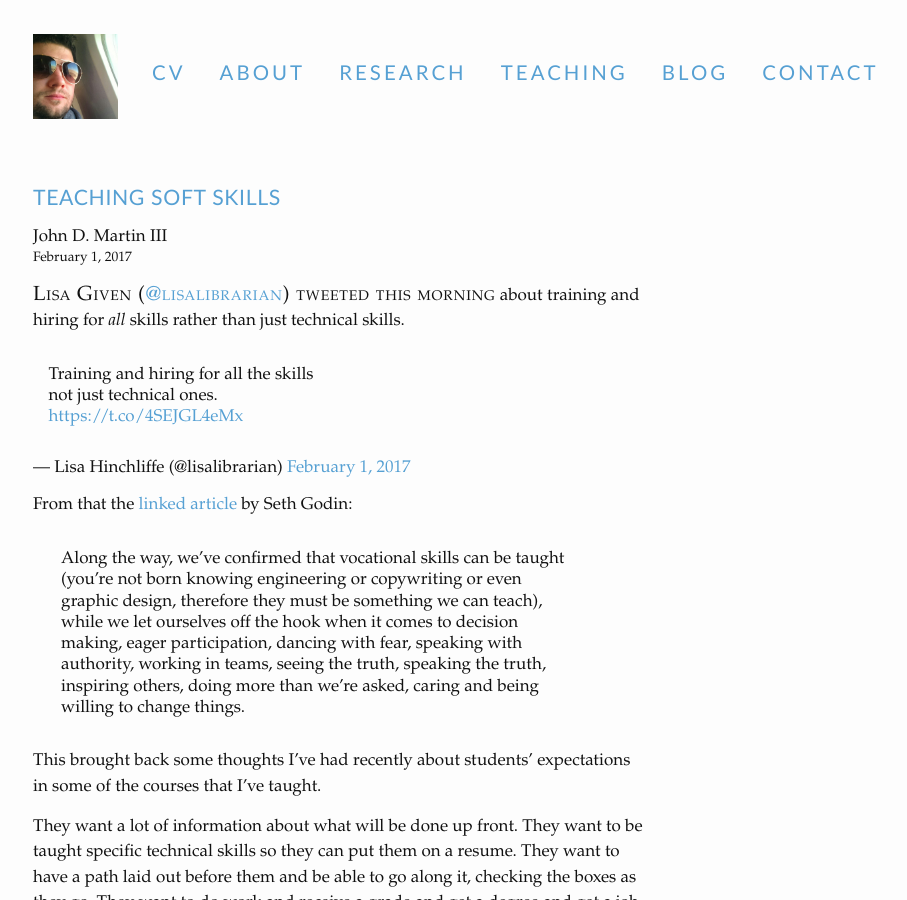
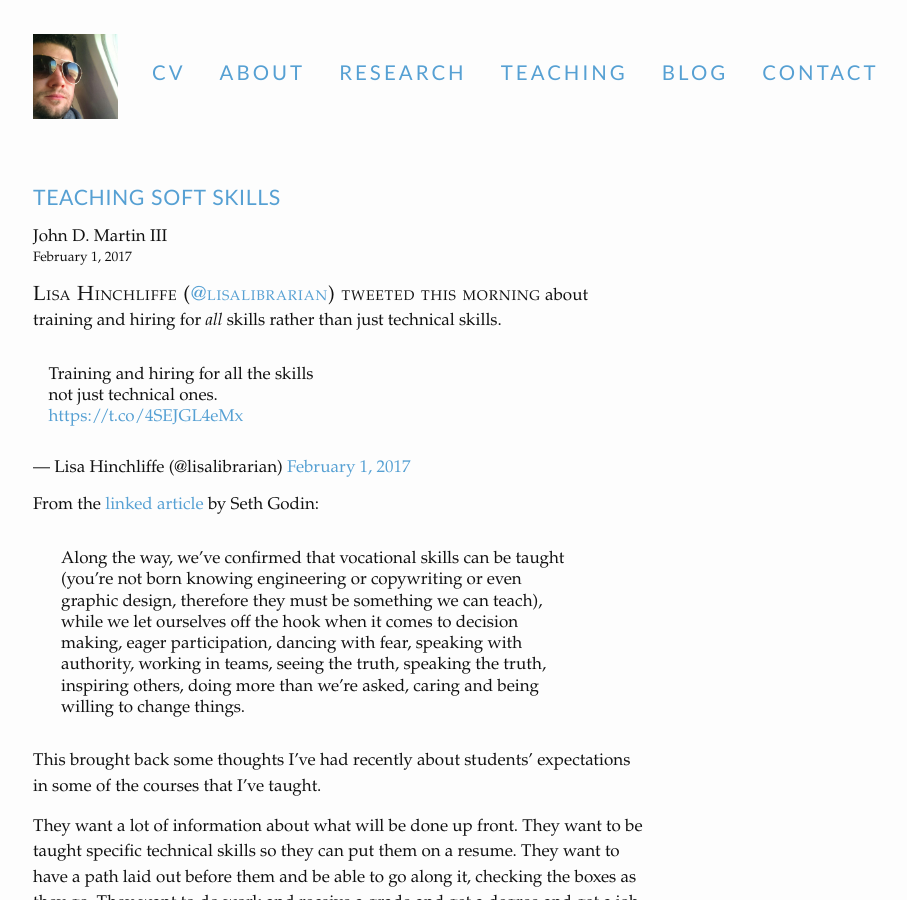
Before and after one commit to jdmar3/jdmar3.github.io, a Jekyll site: the page built from _posts/2017-02-01-teaching-soft-skills.md, in a window 1280 px wide and 900 px high. Shown: the whole window, without its empty margins (47-954 px from the left). Built offline with Jekyll 4.4.1, drawn with Linux system fonts in a browser that asks for light colours; Markdown is read by kramdown in place of the engine named in the settings; comment, search, counter and statistics services are not loaded.

Commit message:
edit blog

```diff
--- a/_posts/2017-02-01-teaching-soft-skills.md
+++ b/_posts/2017-02-01-teaching-soft-skills.md
@@ -7,12 +7,12 @@ tags: [ pedagogy, UX, user experience, teaching, SILS, UNC, soft skills ]
 excerpt_separator: <!--more-->
 ---
 
-{% newthought 'Lisa Given ([@lisalibrarian](https://twitter.com/lisalibrarian)) tweeted this morning' %} about training and hiring for *all* skills rather than just technical skills.
+{% newthought 'Lisa Hinchliffe ([@lisalibrarian](https://twitter.com/lisalibrarian)) tweeted this morning' %} about training and hiring for *all* skills rather than just technical skills.
 
 <blockquote class="twitter-tweet" data-lang="en"><p lang="en" dir="ltr">Training and hiring for all the skills not just technical ones.  <a href="https://t.co/4SEJGL4eMx">https://t.co/4SEJGL4eMx</a></p>&mdash; Lisa Hinchliffe (@lisalibrarian) <a href="https://twitter.com/lisalibrarian/status/826770553839161344">February 1, 2017</a></blockquote>
 <script async src="//platform.twitter.com/widgets.js" charset="utf-8"></script>
 
-From that the [linked article](https://medium.com/@thisissethsblog/lets-stop-calling-them-soft-skills-9cc27ec09ecb#.hjltmp5pz) by Seth Godin:
+From the [linked article](https://medium.com/@thisissethsblog/lets-stop-calling-them-soft-skills-9cc27ec09ecb#.hjltmp5pz) by Seth Godin:
 
 > Along the way, we’ve confirmed that vocational skills can be taught (you’re not born knowing engineering or copywriting or even graphic design, therefore they must be something we can teach), while we let ourselves off the hook when it comes to decision making, eager participation, dancing with fear, speaking with authority, working in teams, seeing the truth, speaking the truth, inspiring others, doing more than we’re asked, caring and being willing to change things.
 
```
